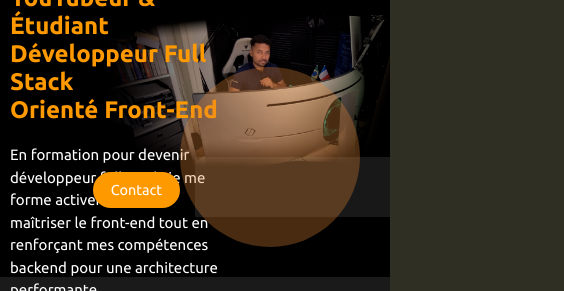
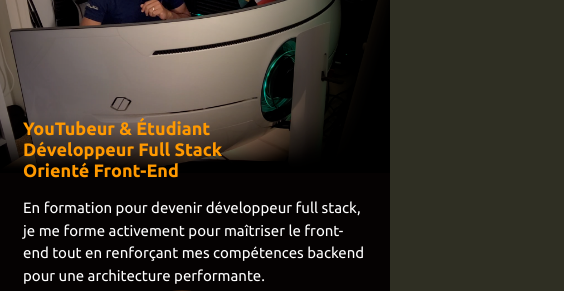
Before and after one commit to MarconesReis/Portfolio, a plain HTML site: page index.html in a window 390 px wide. Shown: the part 197-488 px from the top of the page, 564 px wide, since content can reach past the window. Drawn offline with Linux system fonts and the light colour scheme.

```diff
--- a/assets/css/styles.css
+++ b/assets/css/styles.css
@@ -840,7 +840,7 @@
     }
 }
 
-  @media (max-width: 320px) {
+@media (min-width: 320px) and (max-width: 414px) {
     .header{
         padding: 37px 0 0 0;
         border-bottom: 2px solid #fff;
@@ -856,16 +856,14 @@
         width: 100%;
     }
 
-    .hero  {
-        position: relative;
+    .hero {
+        width: auto;
         display: flex;
-        justify-content: space-between;
-        align-items: center;
         background: url(/assets/images/backgrounds/Accueil-background.png) no-repeat center center;
         background-size: 144%;
         background-position: 100% 15%;
-        background-color: #000;
         transition: background 0.5s ease-in;
+        flex-direction: column;
     }
 
     .hero:hover{
@@ -880,10 +878,47 @@
     }
 
     .hero-text {
-        width: 100%;
-        margin: 0;
-        padding: 0;
+        height: 520px;
+        width: auto;
         margin-top: 8px;
+    }
+
+    .hero-ellipse {
+        position: absolute;
+        width: 90px;
+        height: 90px;
+        background: #df843929;
+        bottom: 0;
+        margin-right: 34%;
+        z-index: 10;
+    }
+
+    .title_h1, .title_h2{
+        font-size: 13px;
+    }
+
+    .title_h1{
+        margin-top: 215px;
+        font-size: 18px;
+    }
+
+    .button-contact {
+        position: absolute;
+        background: #000;
+        color: #fff;
+        border-color: #ff9900;
+        padding: 0.55rem 2.5rem;
+        font-size: 1rem;
+        cursor: pointer;
+        border-radius: 21px;
+        margin: -15px -130px;
+        z-index: 30;
+        transition: display 0.5s ease;
+    }
+
+    .hero_paragraph, .title_h1{
+        margin-left: -20px;
+        margin-right: -20px;
     }
 
     .logo-icon {
@@ -928,14 +963,6 @@
         position: relative;
     }
 
-    .title_h1, .title_h2{
-        font-size: 20px;
-    }
-
-    .title_h1{
-        margin-top: 150px;
-    }
-
     .nav_list {
         display: flex;
         flex-direction: column;
@@ -954,7 +981,7 @@
     }
 
 
-    .conviction-geometric-shapes, .guiartech-ellipse, .guiartech-vertical-rectangle{
+    .hero-vertical-rectangle, .conviction-geometric-shapes, .guiartech-ellipse, .guiartech-vertical-rectangle{
         display: none;
     }
 
```
